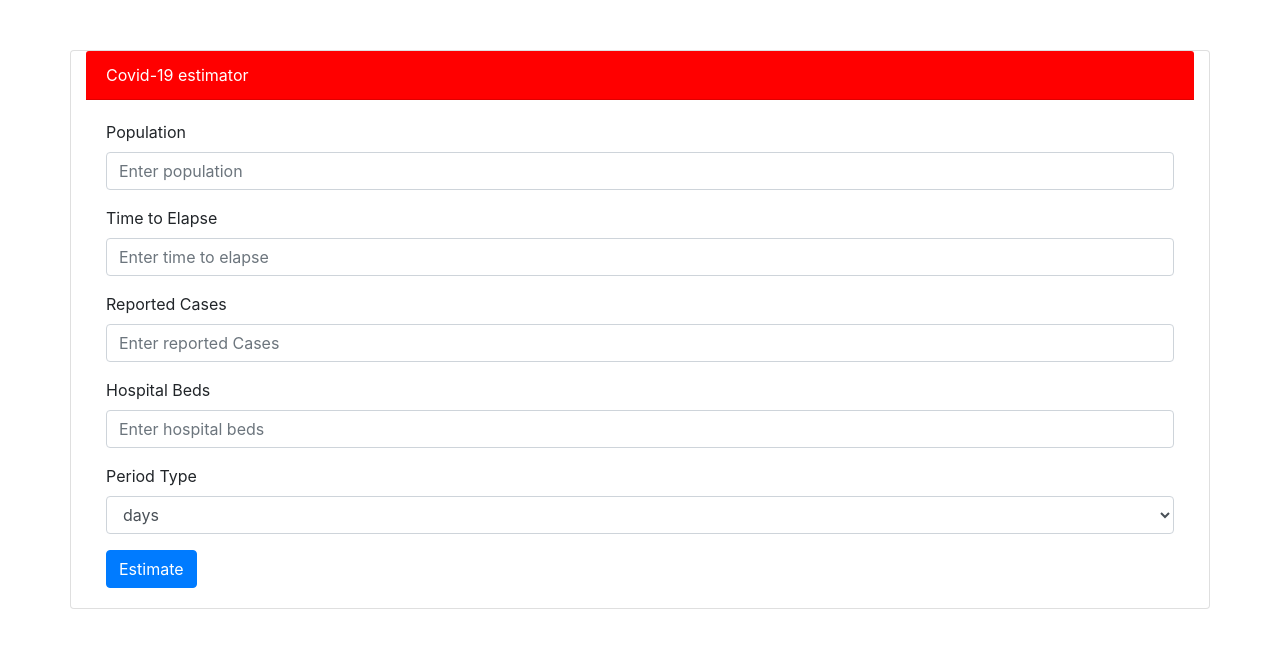
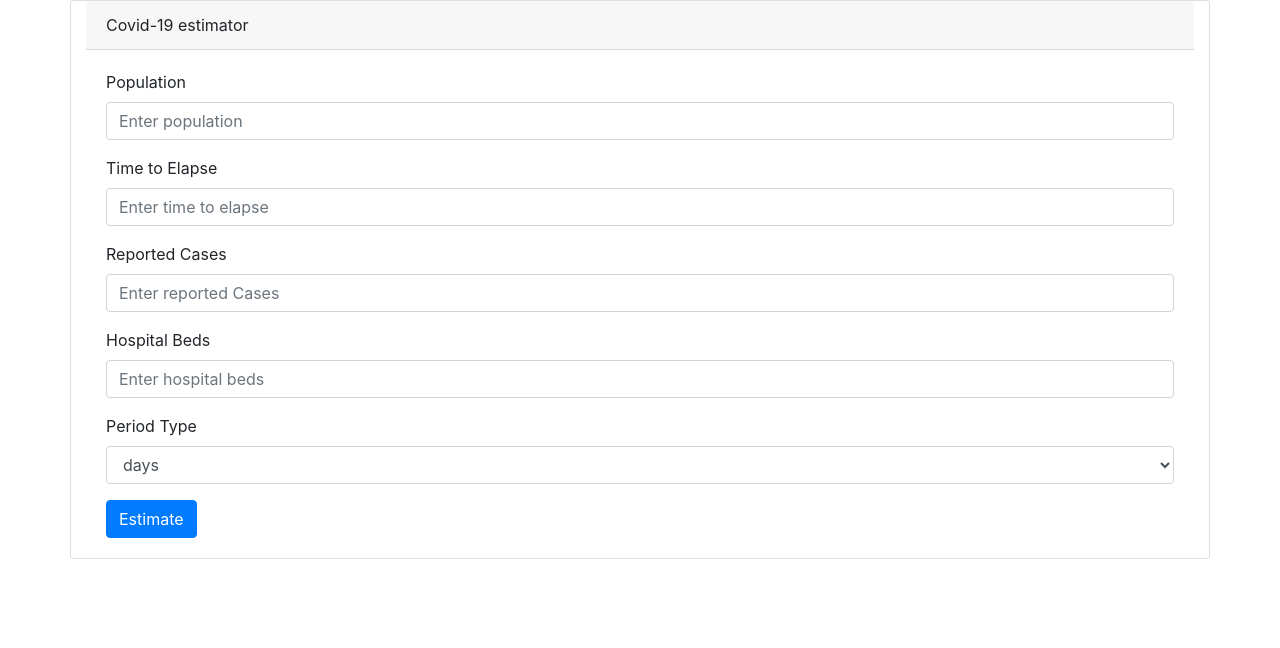
Before and after one commit to achesolo/covid-19, a website: page index.html in a window 1280 px wide. Drawn offline with nearby package versions, Linux system fonts and the light colour scheme.

Commit message:
new changes

```diff
--- a/index.html
+++ b/index.html
@@ -18,8 +18,8 @@
 
        <div class="container">
         <div class="row">
-          <div class="card col-md-12" style="margin-top: 50px;">
-            <div class="card-header" style="background:red; color:white">
+          <div class="card col-md-12" >
+            <div class="card-header">
               Covid-19 estimator
             </div>
             <div class="card-body">
--- a/serverSide.js
+++ b/serverSide.js
@@ -31,11 +31,9 @@ app.post('/api/v1/on-covid-19', urlencodedParser, (req, res) => {
     timeToElapse: req.body.time_to_elapse,
     reportedCases: req.body.reported_cases,
     totalHospitalBeds: req.body.hospital_beds,
-    // eslint-disable-next-line linebreak-style
     periodType: req.body.period_type
   };
   fs.readFile(`${__dirname}/` + './src/inputData.json', 'utf8', (err, data) => {
-    // eslint-disable-next-line no-param-reassign
     data = JSON.parse(data);
     data.data.population = Math.trunc(response.population);
     data.data.timeToElapse = Math.trunc(response.timeToElapse);
@@ -102,7 +100,7 @@ app.post('/api/v1/on-covid-19', urlencodedParser, (req, res) => {
 
 
 const server = app.listen(8081, () => {
-//  const host = server.address().address;
+  const host = server.address().address;
   const { port } = server.address();
-  // console.log('app listening on ', port);
+   console.log('app listening on ', port);
 });
```
